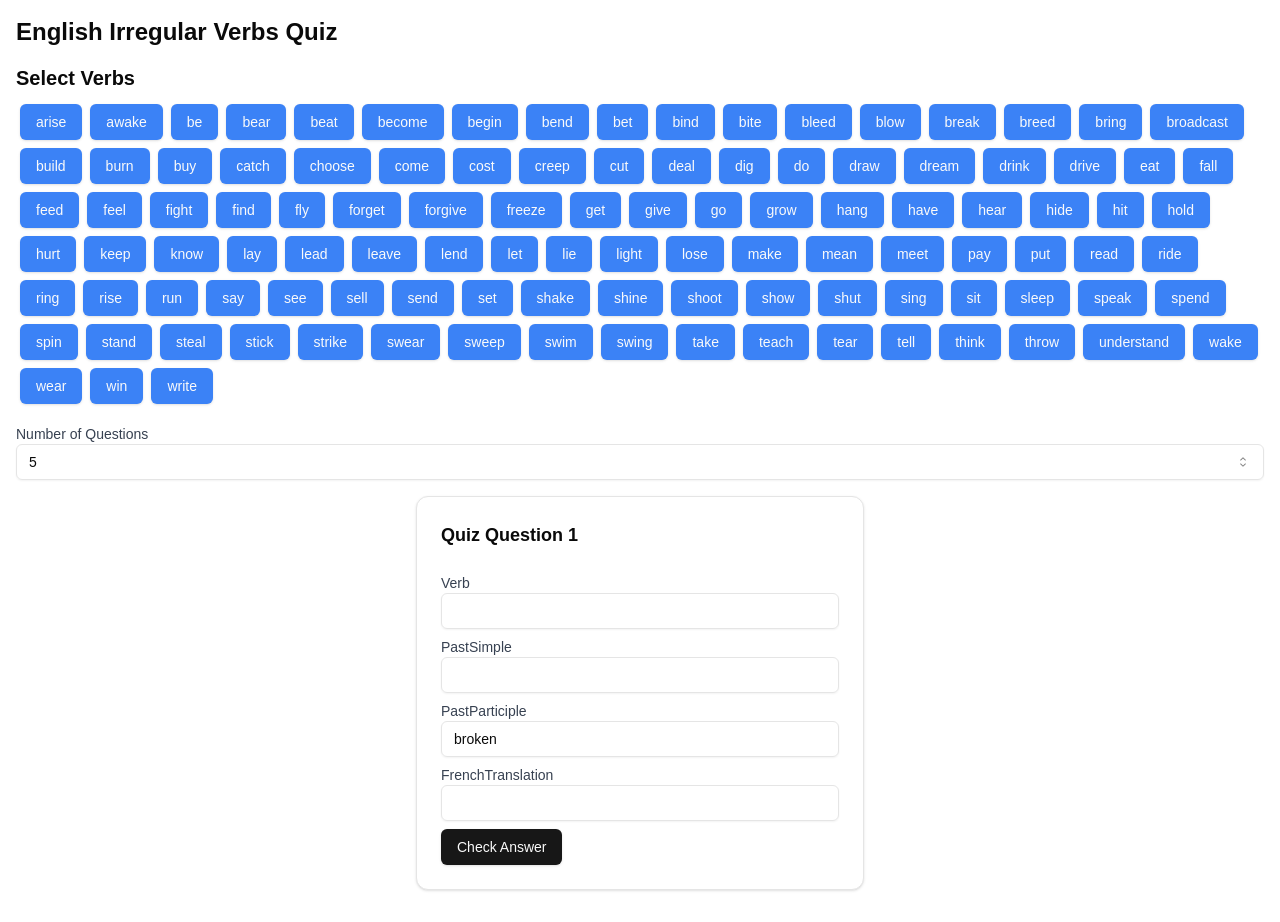
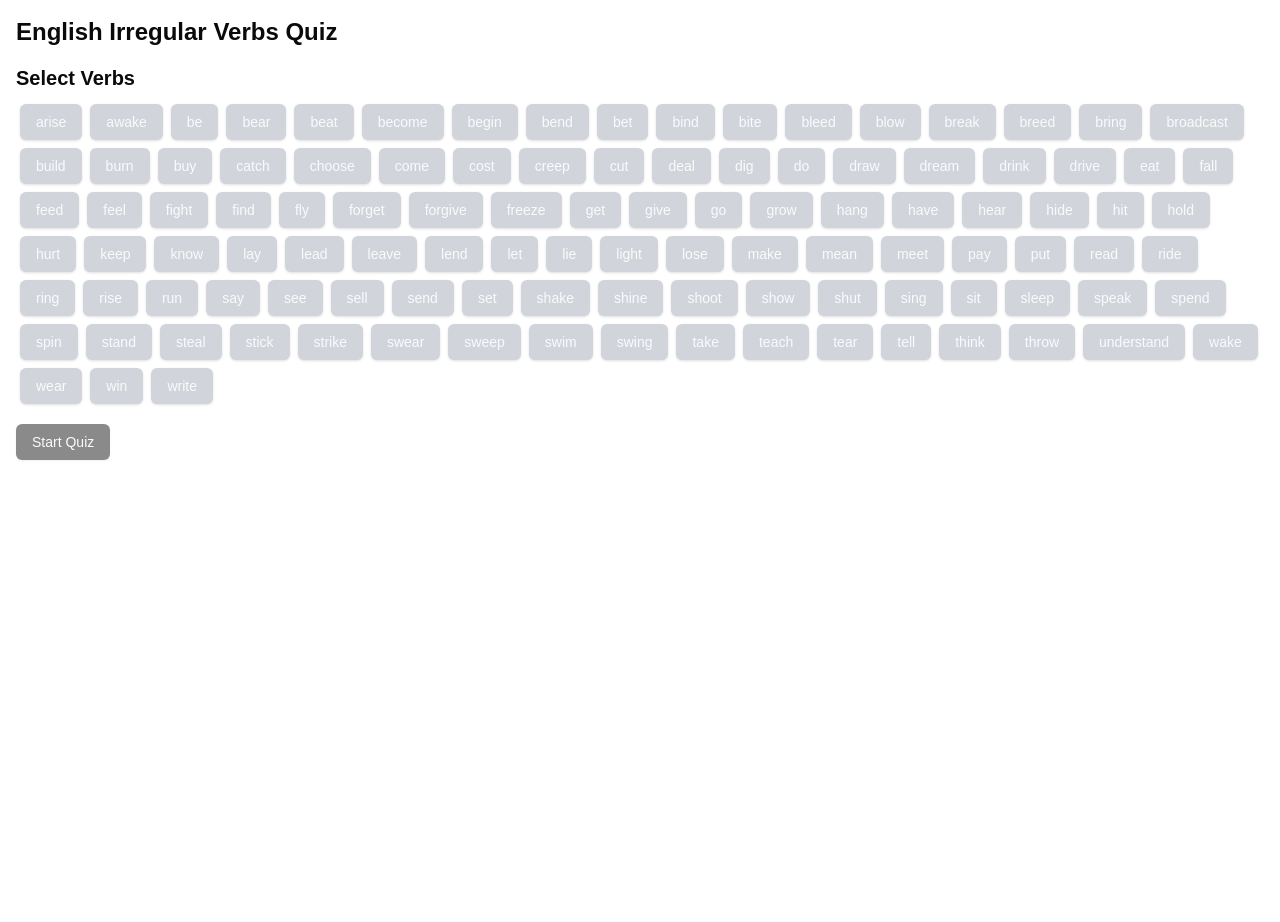
Before and after one commit to gjevardat/quizee, a Next.js app: page / in a window 1280 px wide. After the commit the page ends 800 px from the top, so only its background shows below. Built offline with nearby package versions, Linux system fonts and the light colour scheme.

Commit message:
introduce typing

```diff
--- a/app/page.tsx
+++ b/app/page.tsx
@@ -1,13 +1,17 @@
 'use client'
 import React, { useState, useEffect } from 'react';
-import { BarChart, Bar, XAxis, YAxis, Tooltip, ResponsiveContainer } from 'recharts';
 import { Card, CardContent, CardHeader } from '@/components/ui/card';
 import { Button } from '@/components/ui/button';
 import { Select, SelectContent, SelectItem, SelectTrigger, SelectValue } from '@/components/ui/select';
 import QuizCard from '@/components/QuizCard';
 
-// Sample data for irregular verbs
-const irregularVerbs =[
+type verb = {
+  verb:string,
+  pastSimple:string,
+  pastParticiple:string,
+  frenchTranslation:string
+}
+const irregularVerbs : verb[] =[
   { verb: 'arise', pastSimple: 'arose', pastParticiple: 'arisen', frenchTranslation: 'survenir' },
   { verb: 'awake', pastSimple: 'awoke', pastParticiple: 'awoken', frenchTranslation: 'se réveiller' },
   { verb: 'be', pastSimple: 'was/were', pastParticiple: 'been', frenchTranslation: 'être' },
@@ -120,9 +124,11 @@ const irregularVerbs =[
 ]
 ;
 
-
-
-const QuizResult = ({ score, totalQuestions }) => (
+type QuizResultProps = {
+  score:number,
+  totalQuestions:number
+}
+const QuizResult = ({ score, totalQuestions }:QuizResultProps) => (
   <Card className="w-full max-w-md mx-auto my-4">
     <CardHeader className="text-lg font-bold">Quiz Result</CardHeader>
     <CardContent>
@@ -132,60 +138,58 @@ const QuizResult = ({ score, totalQuestions }) => (
   </Card>
 );
 
-
 const App = () => {
-  const [selectedVerbs, setSelectedVerbs] = useState(irregularVerbs);
+  const [selectedVerbs, setSelectedVerbs] = useState([]);
   const [numQuestions, setNumQuestions] = useState(5);
   const [quizQuestions, setQuizQuestions] = useState([]);
   const [currentQuestionIndex, setCurrentQuestionIndex] = useState(0);
   const [score, setScore] = useState(0);
   const [quizComplete, setQuizComplete] = useState(false);
+  const [quizStarted, setQuizStarted] = useState(false);
 
+  const handleVerbSelection = (verb:verb) => {
+    setSelectedVerbs(prev =>
+      prev.includes(verb) ? prev.filter(v => v !== verb) : [...prev, verb]
+    );
+  };
 
-  useEffect(() => {
-    if (selectedVerbs.length > 0 && numQuestions > 0) {
+  const startQuiz = () => {
+    if (selectedVerbs.length >= numQuestions) {
       const shuffled = [...selectedVerbs].sort(() => 0.5 - Math.random());
       setQuizQuestions(shuffled.slice(0, numQuestions));
+      setQuizStarted(true);
+    } else {
+      alert(`Please select at least ${numQuestions} verbs to start the quiz.`);
     }
-  }, [selectedVerbs, numQuestions]);
+  };
 
-
-  const handleAnswer = (answers, correctVerb) => {
-
+  const handleAnswer = (answers:verb, correctVerb:verb) => {
     setTimeout(() => {
       const isCorrect = Object.keys(answers).every(field => answers[field] === correctVerb[field]);
       if (isCorrect) setScore(prev => prev + 1);
-    if( !isCorrect) return;
       if (currentQuestionIndex < quizQuestions.length - 1) {
         setCurrentQuestionIndex(prev => prev + 1);
       } else {
         setQuizComplete(true);
-
       }
-   },2000)
-
-
+    }, 2000);
   };
 
-  const handleVerbSelection = ( verb) => {
-    console.log("selected verb", verb)
-    setSelectedVerbs(prev=> ([...prev,verb]))
-  }
-
-
-
   const restartQuiz = () => {
+    setSelectedVerbs([]);
     setCurrentQuestionIndex(0);
     setScore(0);
     setQuizComplete(false);
-    const shuffled = [...selectedVerbs].sort(() => 0.5 - Math.random());
-    setQuizQuestions(shuffled.slice(0, numQuestions));
+    setQuizStarted(false);
+    setQuizQuestions([]);
   };
 
   return (
     <div className="container mx-auto p-4">
       <h1 className="text-2xl font-bold mb-4">English Irregular Verbs Quiz</h1>
 
+      {!quizStarted && (
+        <>
           <div className="mb-4">
             <h2 className="text-xl font-semibold mb-2">Select Verbs</h2>
             {irregularVerbs.map(verb => (
@@ -199,25 +203,20 @@ const App = () => {
             ))}
           </div>
 
-      <div className="mb-4">
-        <label className="block text-sm font-medium text-gray-700">Number of Questions</label>
-        <Select value={numQuestions} onValueChange={setNumQuestions}>
-          <SelectTrigger>
-            <SelectValue>{numQuestions}</SelectValue>
-          </SelectTrigger>
-          <SelectContent>
-            {[5, 10, 15, 20].map(num => (
-              <SelectItem key={num} value={num}>{num}</SelectItem>
-            ))}
-          </SelectContent>
-        </Select>
-      </div>
 
-      {!quizComplete && quizQuestions.length > 0 && (
+
+          <Button onClick={startQuiz} disabled={selectedVerbs.length < 1}>
+            Start Quiz
+          </Button>
+        </>
+      )}
+
+      {quizStarted && !quizComplete && quizQuestions.length > 0 && (
         <QuizCard
           verb={quizQuestions[currentQuestionIndex]}
           onAnswer={handleAnswer}
-          currentQuestionIndex={currentQuestionIndex+1}
+          currentQuestionIndex={currentQuestionIndex + 1}
+          totalQuestions={selectedVerbs.length}
         />
       )}
 
@@ -227,8 +226,6 @@ const App = () => {
           <Button onClick={restartQuiz}>Retry Quiz</Button>
         </>
       )}
-
-
     </div>
   );
 };
```
Lines whose indentation alone changed are shown as unchanged.
